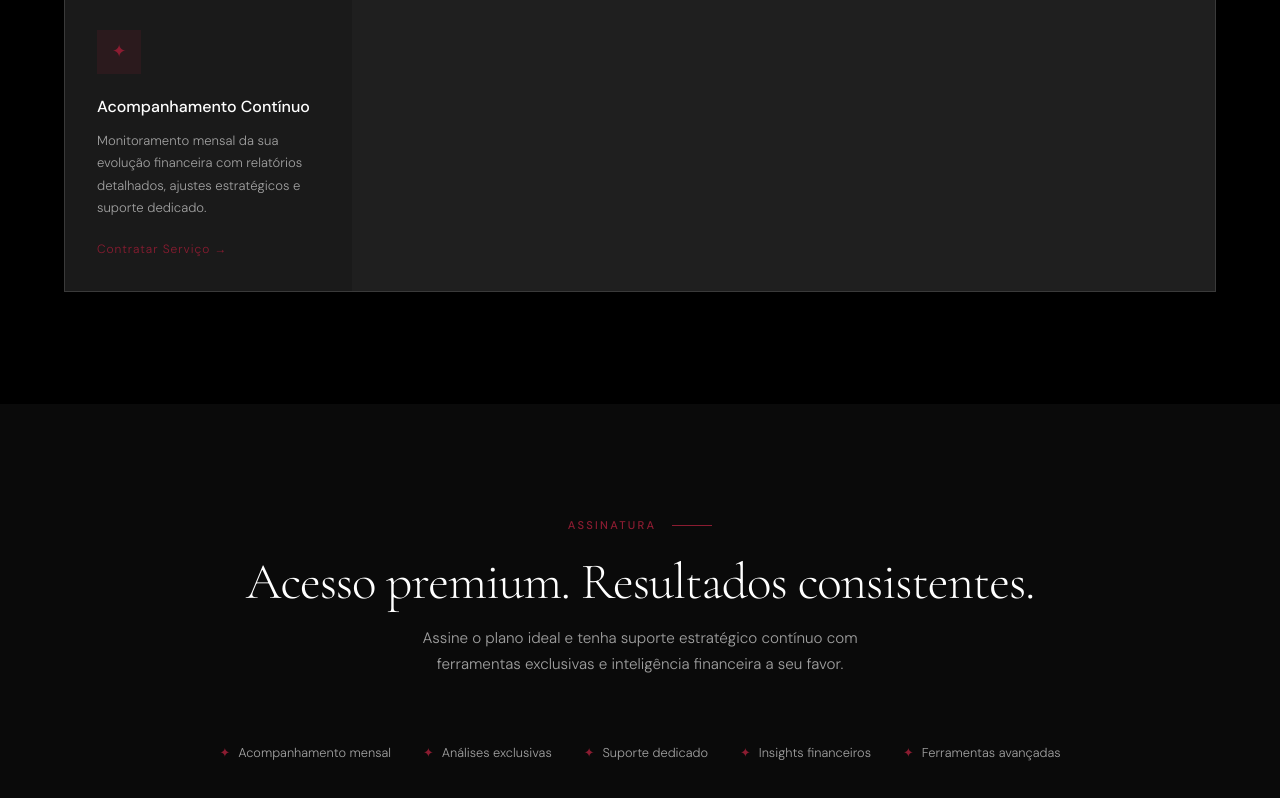
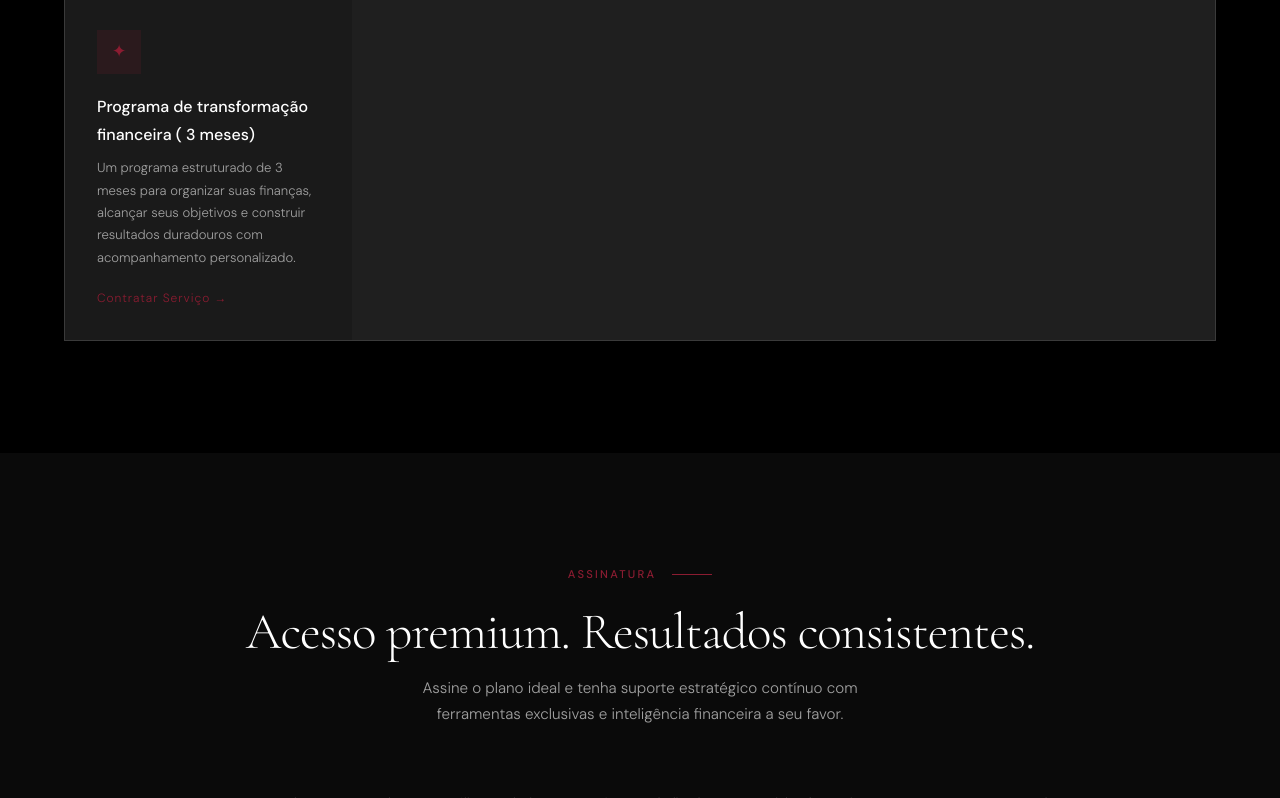
Before and after one commit to thyerisDev/Nexora-Original, a website: page index.html in a window 1280 px wide. Shown: the part 2479-3277 px from the top of the page. Drawn offline with nearby package versions, Linux system fonts and the light colour scheme.

Commit message:
index atualizado

```diff
--- a/index.html
+++ b/index.html
@@ -204,8 +204,8 @@
         </div>
         <div class="service-card">
           <div class="service-icon">✦</div>
-          <div class="service-name">Acompanhamento Contínuo</div>
-          <div class="service-desc">Monitoramento mensal da sua evolução financeira com relatórios detalhados, ajustes estratégicos e suporte dedicado.</div>
+          <div class="service-name">Programa de transformação financeira ( 3 meses)</div>
+          <div class="service-desc">Um programa estruturado de 3 meses para organizar suas finanças, alcançar seus objetivos e construir resultados duradouros com acompanhamento personalizado.</div>
           <a href="#contato" class="service-link">Contratar Serviço →</a>
         </div>
       </div>
```
